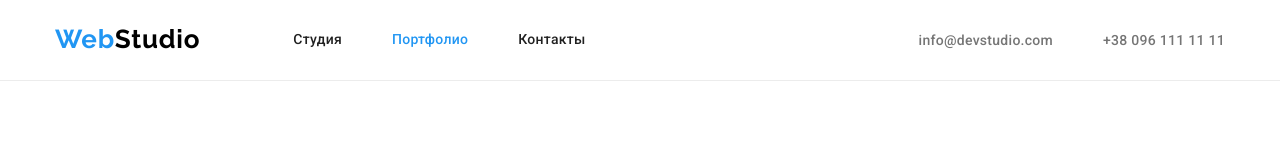
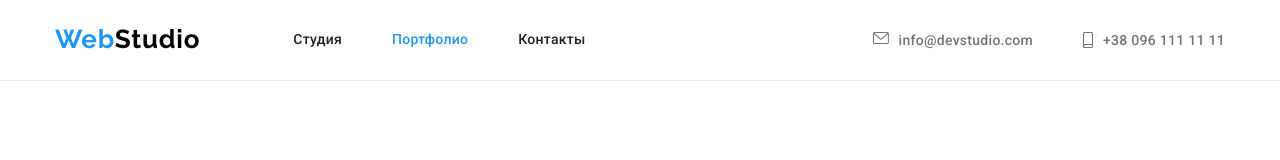
Before and after one commit to OlhaBakalo/goit-markup-hw-04, a plain HTML site: page portfolio.html in a window 1280 px wide. Shown: the top 160 px of the page. Drawn offline with nearby package versions, Linux system fonts and the light colour scheme.

Commit message:
add icon to portfolio header

```diff
--- a/portfolio.html
+++ b/portfolio.html
@@ -35,10 +35,20 @@
         </nav>
         <ul class="contacts list">
           <li class="contacts-item">
-            <a class="header-contact link" href="mailto:info@devstudio.com">info@devstudio.com</a>
+            <a class="header-contact link" href="mailto:info@devstudio.com">
+              <svg class="header-contact-icon" width="16" height="12">
+                <use href="./images/icons.svg#icon-mail"></use>
+              </svg>
+              info@devstudio.com
+            </a>
           </li>
           <li class="contacts-item">
-            <a class="header-contact link" href="tel:+380961111111">+38 096 111 11 11</a>
+            <a class="header-contact link" href="tel:+380961111111">
+              <svg class="header-contact-icon" width="10" height="16">
+                <use href="./images/icons.svg#icon-smartphone"></use>
+              </svg>
+              +38 096 111 11 11
+            </a>
           </li>
         </ul>
       </div>
```
